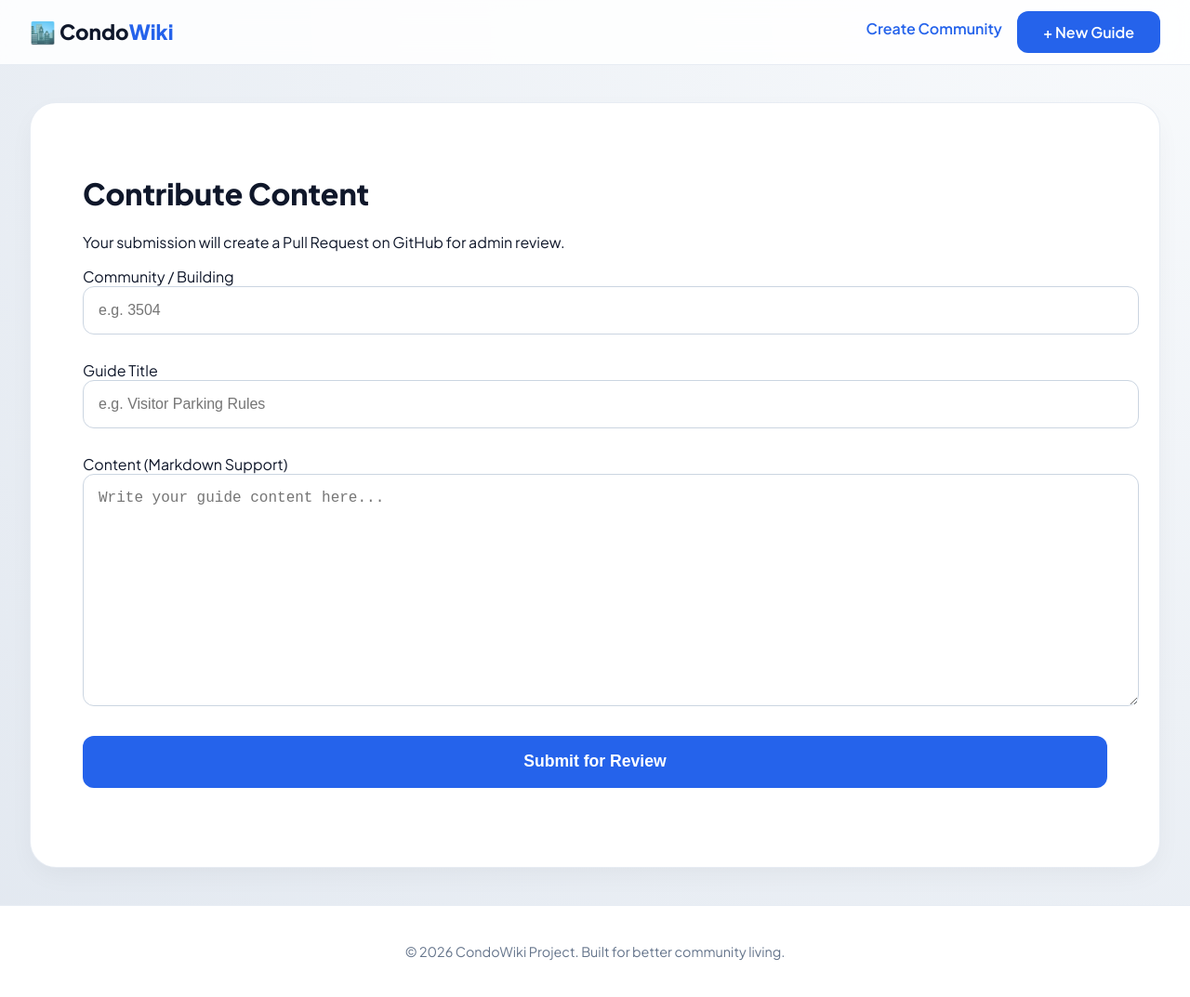
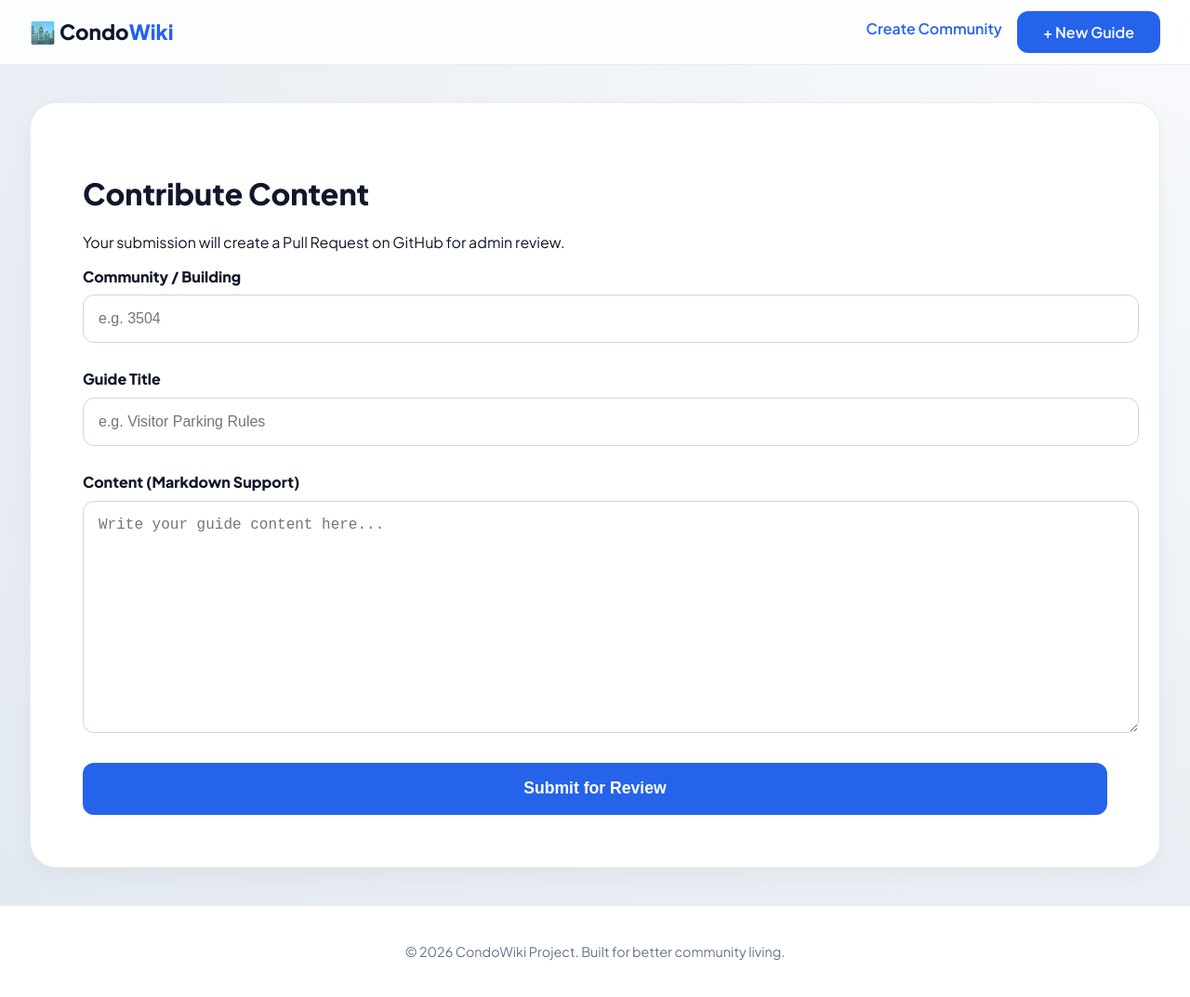
Before and after one commit to dekumar2-lab/lab-community, a Jekyll site: the page built from submit.html, in a window 1280 px wide and 1073 px high. Shown: the whole window at 93% size. Built offline with Jekyll 4.4.1, drawn with Linux system fonts in a browser that asks for light colours.

Commit message:
Updated code - 1

```diff
--- a/_includes/custom-styles.html
+++ b/_includes/custom-styles.html
@@ -199,4 +199,10 @@
         flex-direction: column;
         gap: 1.75rem;
     }
+
+    label {
+        font-weight: 700;
+        display: block;
+        margin-bottom: 0.6rem;
+    }
 </style>
```
